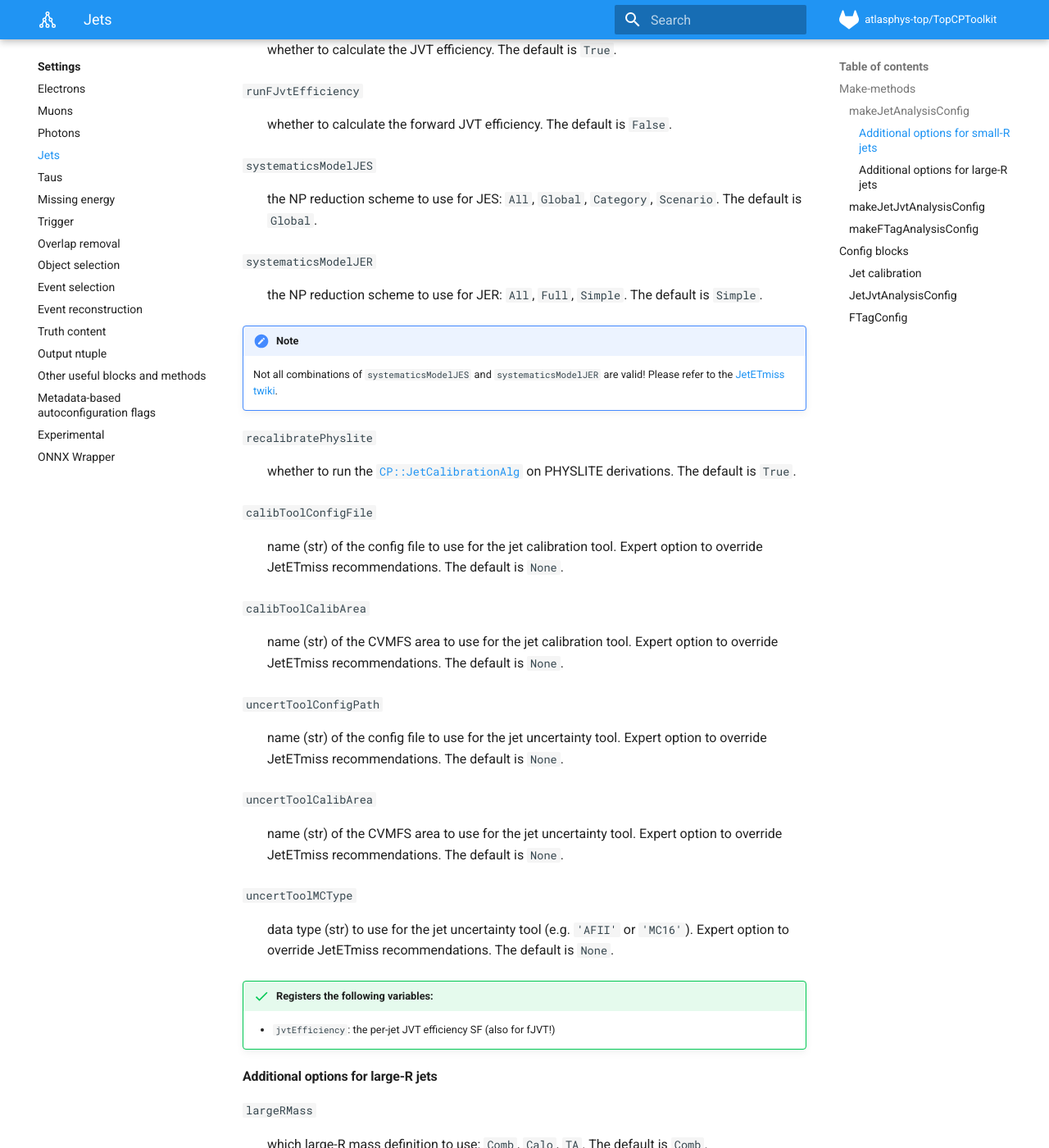
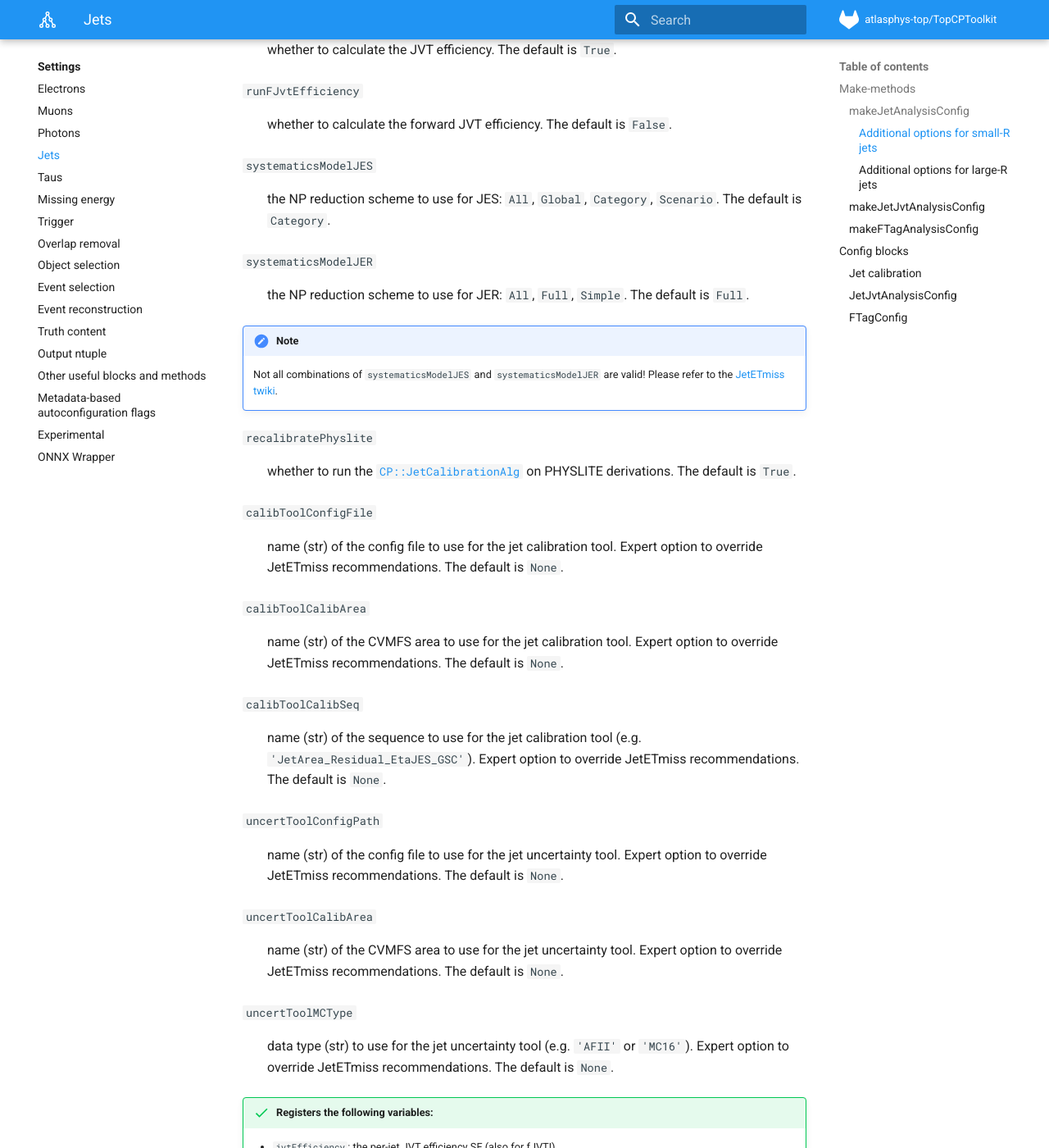
Before and after one commit to SuperNova76/TopCPToolKit, an MkDocs documentation site: the page built from docs/settings/jets.md, in a window 1280 px wide and 1400 px high, scrolled down 1624 px. Shown: the whole window at 82% size. Built offline with MkDocs 1.6.1 and Material for MkDocs 9.7.7, drawn with Linux system fonts in a browser that asks for light colours; formulas are drawn with MathJax 3.

Commit message:
Resolve "Update the available jet config options"

```diff
--- a/docs/settings/jets.md
+++ b/docs/settings/jets.md
@@ -50,10 +50,10 @@
 :   whether to calculate the forward JVT efficiency. The default is `False`.
 
 `systematicsModelJES`
-:   the NP reduction scheme to use for JES: `All`, `Global`, `Category`, `Scenario`. The default is `Global`.
+:   the NP reduction scheme to use for JES: `All`, `Global`, `Category`, `Scenario`. The default is `Category`.
 
 `systematicsModelJER`
-:   the NP reduction scheme to use for JER: `All`, `Full`, `Simple`. The default is `Simple`.
+:   the NP reduction scheme to use for JER: `All`, `Full`, `Simple`. The default is `Full`.
 
 !!! note
     Not all combinations of `systematicsModelJES` and `systematicsModelJER` are valid! Please refer to the [JetETmiss twiki](https://twiki.cern.ch/twiki/bin/view/AtlasProtected/JetUncertaintiesRel22).
@@ -66,6 +66,9 @@
 
 `calibToolCalibArea`
 :   name (str) of the CVMFS area to use for the jet calibration tool. Expert option to override JetETmiss recommendations. The default is `None`.
+
+`calibToolCalibSeq`
+:   name (str) of the sequence to use for the jet calibration tool (e.g. `'JetArea_Residual_EtaJES_GSC'`). Expert option to override JetETmiss recommendations. The default is `None`.
 
 `uncertToolConfigPath`
 :   name (str) of the config file to use for the jet uncertainty tool. Expert option to override JetETmiss recommendations. The default is `None`.
```
